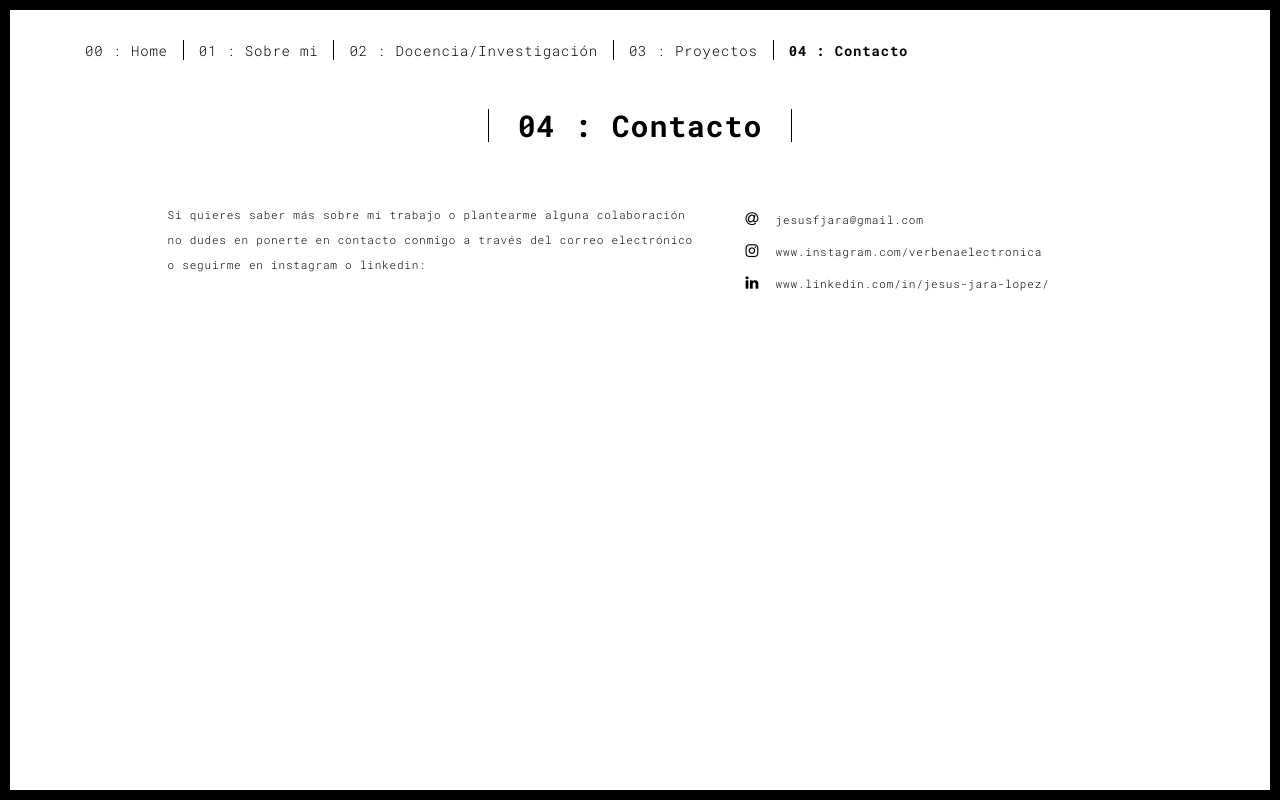
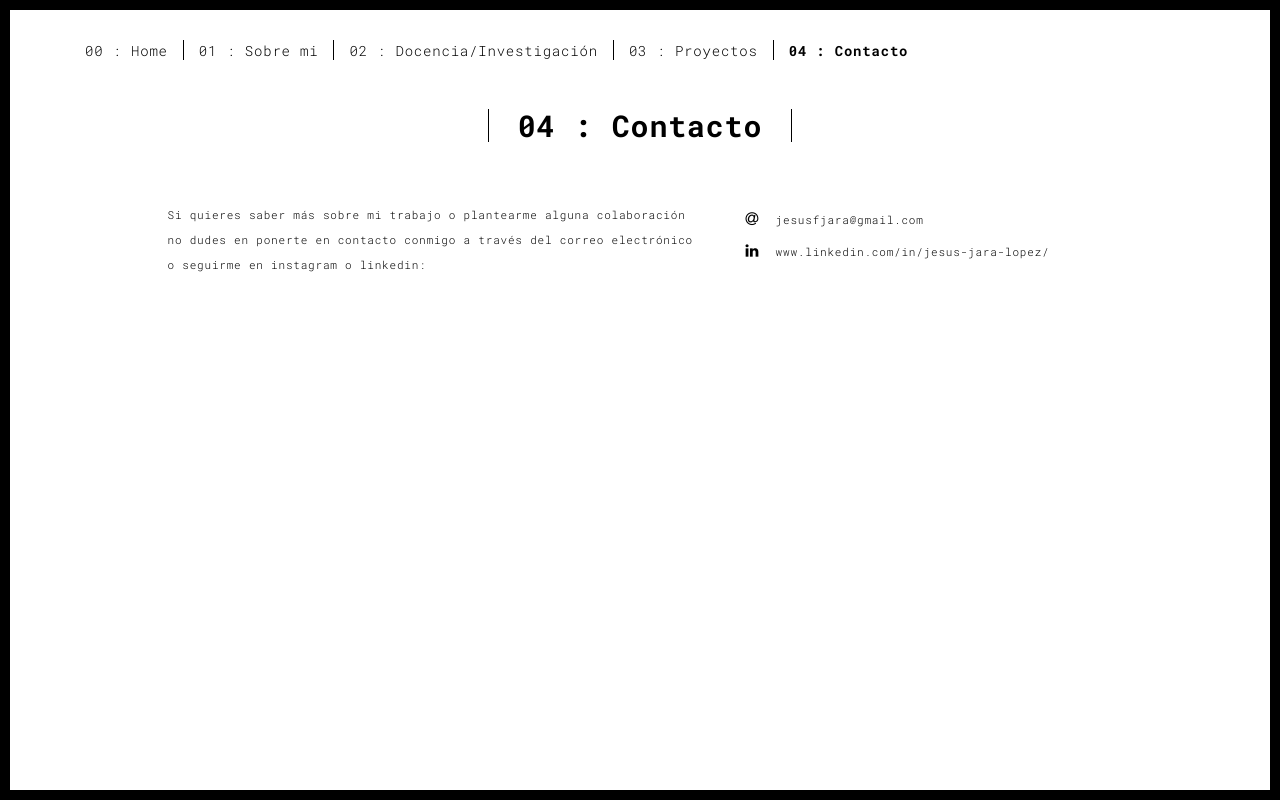
Before and after one commit to LaVerbenaElectronica/jesusjaralopez, a plain HTML site: page contact.html in a window 1280 px wide. Drawn offline with Linux system fonts and the light colour scheme.

Commit message:
Update contact.html

```diff
--- a/contact.html
+++ b/contact.html
@@ -82,9 +82,9 @@
                         <a href = "mailto: jesusfjara@gmail.com" class="fa-icon"><i class="fa fa-at" aria-hidden="true"></i></a>
                         jesusfjara@gmail.com
                         </li>
-						<li><a href="https://www.instagram.com/verbenaelectronica/" title="" class="fa-icon"><i class="fa fa-instagram"></i></a>
+						<!-- li><a href="https://www.instagram.com/verbenaelectronica/" title="" class="fa-icon"><i class="fa fa-instagram"></i></a>
 						www.instagram.com/verbenaelectronica
-						</li>
+					  </li -->
 						<li>
                         <a href="https://www.linkedin.com/in/jesus-jara-lopez/?locale=es_ES" title="" class="fa-icon"><i class="fa fa-linkedin"></i></a>
 					  www.linkedin.com/in/jesus-jara-lopez/
```
